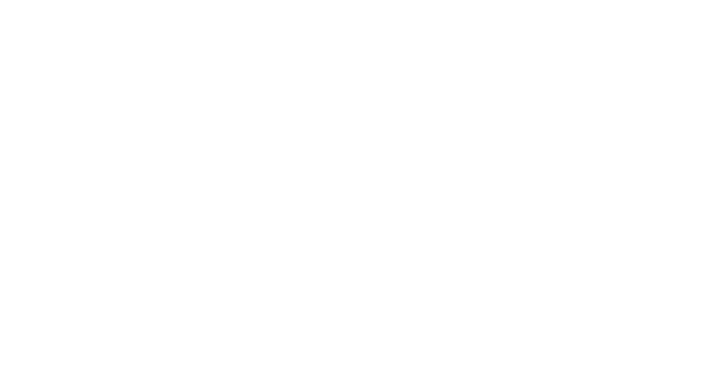
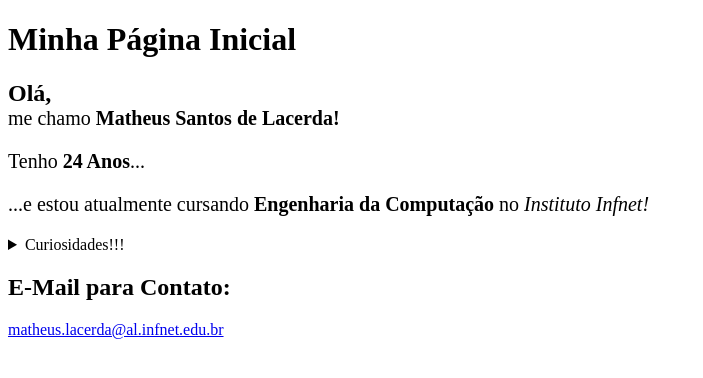
Before and after one commit to MattGitty/MyPage, a plain HTML site: page index.html in a window 1280 px wide. Shown: the whole page, without its empty margins (0-703 px from the left). Drawn offline with Linux system fonts and the light colour scheme.

Commit message:
Everything

```diff
--- a/index.html
+++ b/index.html
@@ -9,7 +9,47 @@
 </head>
 
 <body>
+  <header>
+    <h1>Minha Página Inicial</h1>
+  </header>
+  <article>
+    <section id = 'saudacoes'>
+      <h2 class = 'ola'>Olá,</h2>
+      <p id = 'alo' class = 'ola'>
+        me chamo <strong>Matheus Santos de Lacerda!</strong>
+      </p>
+    </section>
 
+    <section id = 'idade'>
+      <p class = 'anos'>Tenho <strong>24 Anos</strong>...</p>
+    </section>
+
+    <section id = 'curso'>
+      <p>...e estou atualmente cursando <strong>Engenharia da Computação</strong> no <em>Instituto Infnet!</em></p>
+    </section>
+
+    <section id = 'curiosidade'>
+    <details>
+      <summary>Curiosidades!!!</summary>
+      <p>
+        Fora do contexto profissional, gosto de tocar violão, curto jogar play 4 e pratico jiu-jitsu.
+      <details>
+        <summary>curiosidade extra</summary>
+        <p>Já li toda a série Harry Potter em inglês três vezes!</p>
+      </details>
+
+      </p>
+    </details>
+
+    </section>
+
+  </article>
+  <footer>
+    <section id = 'contato'>
+    <h2>E-Mail para Contato:</h2>
+    <a href="mailto:matheus.lacerda@al.infnet.edu.br">matheus.lacerda@al.infnet.edu.br</a>
+    </section>
+  </footer>
   <script src="script.js"></script>
 
  <!--
--- a/style.css
+++ b/style.css
@@ -2,3 +2,17 @@
   height: 100%;
   width: 100%;
 }
+
+p{
+  font-size: 20px;
+}
+
+.ola, .anos{
+  margin: 0px;
+  padding: 0px;
+}
+
+
+#saudacoes{
+  margin-bottom: 20px;
+}
```
